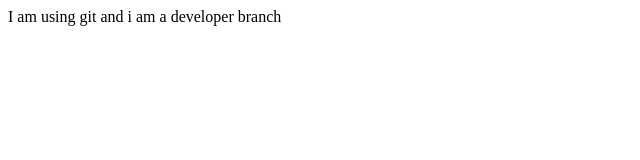
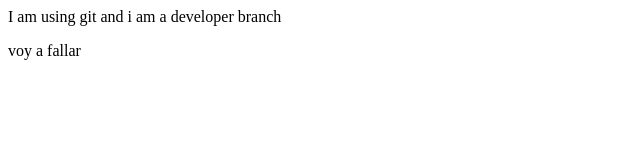
Before and after one commit to Cammmm-y/Git_Class, a plain HTML site: page index.html in a window 1280 px wide. Shown: the full height of the page, 0-640 px from the left. Drawn offline with Linux system fonts and the light colour scheme.

Commit message:
conflict

```diff
--- a/index.html
+++ b/index.html
@@ -1 +1,2 @@
 <p>I am using git and i am a developer branch</p>
+<p>voy a fallar</p>
```
